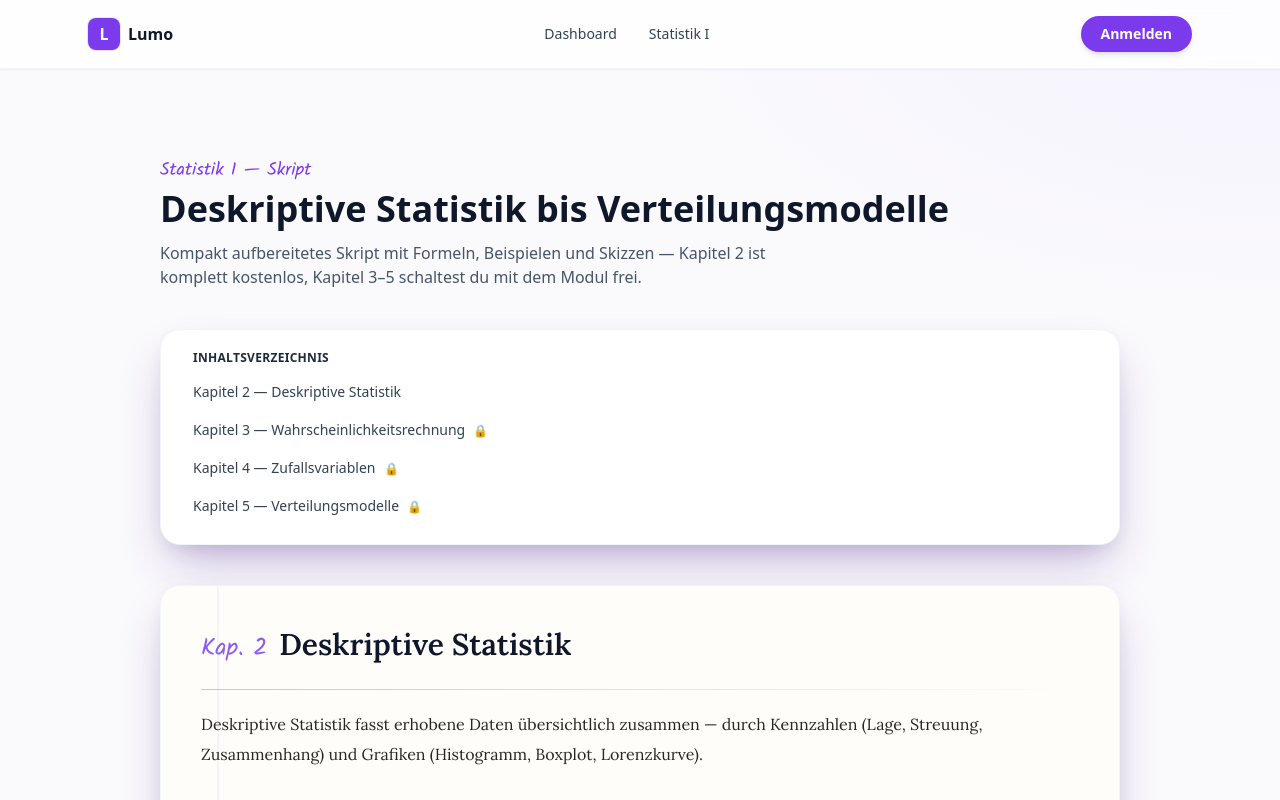
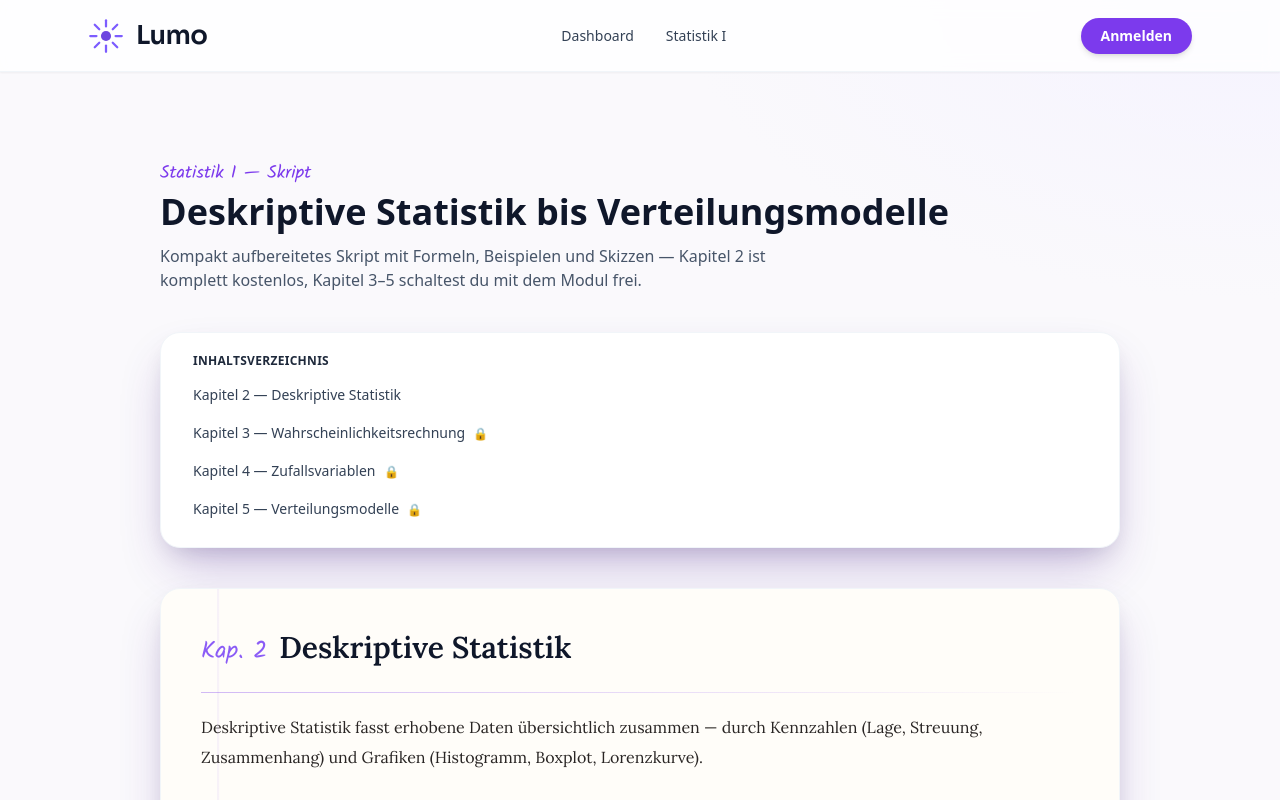
Before and after one commit to Lumo1887/lumo, a Next.js app: page /module/statistik-1/skript in a window 1280 px wide. Shown: the top 800 px of the page. Built offline with nearby package versions, Linux system fonts and the light colour scheme; no server answers.

Commit message:
Echtes Lumo-Logo einbauen

```diff
--- a/app/globals.css
+++ b/app/globals.css
@@ -1,4 +1,4 @@
-@import url("https://fonts.googleapis.com/css2?family=Lora:ital,wght@0,400;0,500;0,600;1,400&family=Kalam:wght@400;700&display=swap");
+@import url("https://fonts.googleapis.com/css2?family=Lora:ital,wght@0,400;0,500;0,600;1,400&family=Kalam:wght@400;700&family=Sora:wght@600;700&display=swap");
 
 @tailwind base;
 @tailwind components;
@@ -8,6 +8,7 @@
   --font-sans: "Inter", system-ui, -apple-system, "Segoe UI", sans-serif;
   --font-serif: "Lora", Georgia, "Times New Roman", serif;
   --font-hand: "Kalam", "Segoe Print", cursive;
+  --font-logo: "Sora", "Inter", system-ui, sans-serif;
 }
 
 html {
@@ -40,6 +41,10 @@ body {
 
 .badge {
   @apply inline-flex items-center rounded-full bg-brand-100 px-3 py-1 text-xs font-semibold text-brand-700;
+}
+
+.font-logo {
+  font-family: var(--font-logo);
 }
 
 /* ---------------------------------------------------------------------- */
--- /dev/null
+++ b/components/Logo.tsx
@@ -0,0 +1,46 @@
+import Link from "next/link";
+
+export default function Logo({
+  withWordmark = true,
+  className = "",
+  size = 36,
+}: {
+  withWordmark?: boolean;
+  className?: string;
+  size?: number;
+}) {
+  return (
+    <Link
+      href="/"
+      className={`flex items-center gap-3 font-bold text-ink-900 no-underline ${className}`}
+    >
+      <svg
+        width={size}
+        height={size}
+        viewBox="0 0 64 64"
+        fill="none"
+        xmlns="http://www.w3.org/2000/svg"
+        aria-hidden={withWordmark}
+        role={withWordmark ? undefined : "img"}
+        aria-label={withWordmark ? undefined : "Lumo"}
+      >
+        <circle cx="32" cy="32" r="9" fill="#6D46E0" />
+        <g stroke="#7C5CFF" strokeWidth={4} strokeLinecap="round">
+          <line x1="32" y1="4" x2="32" y2="15" />
+          <line x1="32" y1="49" x2="32" y2="60" />
+          <line x1="4" y1="32" x2="15" y2="32" />
+          <line x1="49" y1="32" x2="60" y2="32" />
+          <line x1="12" y1="12" x2="20" y2="20" />
+          <line x1="44" y1="44" x2="52" y2="52" />
+          <line x1="52" y1="12" x2="44" y2="20" />
+          <line x1="20" y1="44" x2="12" y2="52" />
+        </g>
+      </svg>
+      {withWordmark && (
+        <span className="font-logo text-[26px] font-semibold tracking-tight text-ink-900">
+          Lumo
+        </span>
+      )}
+    </Link>
+  );
+}
--- a/components/Navbar.tsx
+++ b/components/Navbar.tsx
@@ -4,6 +4,7 @@ import Link from "next/link";
 import { useEffect, useState } from "react";
 import { useRouter } from "next/navigation";
 import { createClient } from "@/lib/supabaseClient";
+import Logo from "@/components/Logo";
 
 export default function Navbar() {
   const router = useRouter();
@@ -37,12 +38,7 @@ export default function Navbar() {
   return (
     <header className="sticky top-0 z-40 border-b border-ink-100 bg-white/80 shadow-sm backdrop-blur">
       <div className="mx-auto flex max-w-6xl items-center justify-between px-6 py-4">
-        <Link href="/" className="flex items-center gap-2 font-bold text-ink-900">
-          <span className="flex h-8 w-8 items-center justify-center rounded-lg bg-brand-600 text-white shadow-glow">
-            L
-          </span>
-          <span>Lumo</span>
-        </Link>
+        <Logo />
 
         <nav className="hidden items-center gap-8 text-sm font-medium text-ink-700 sm:flex">
           <Link href="/dashboard" className="hover:text-brand-700">
```
